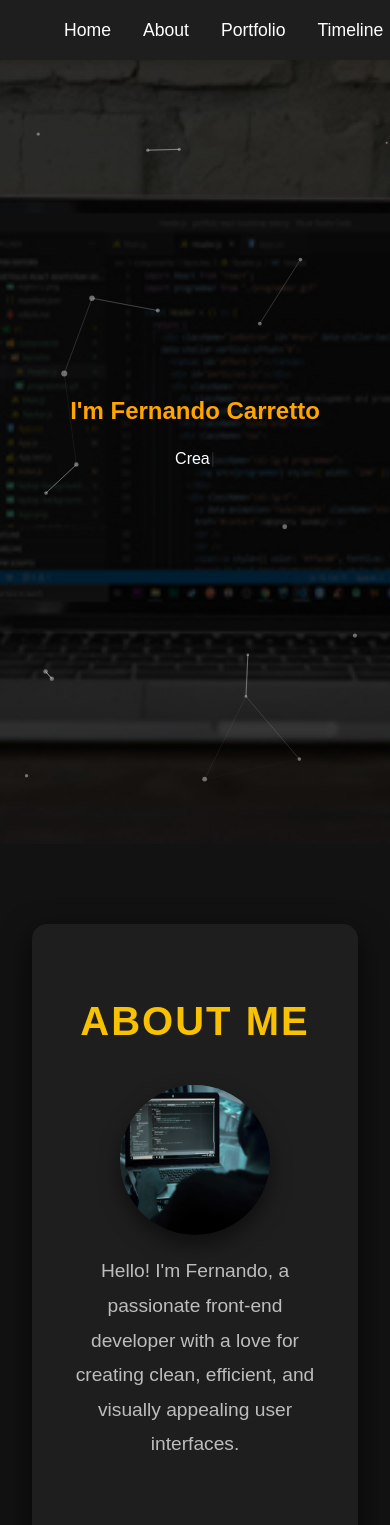
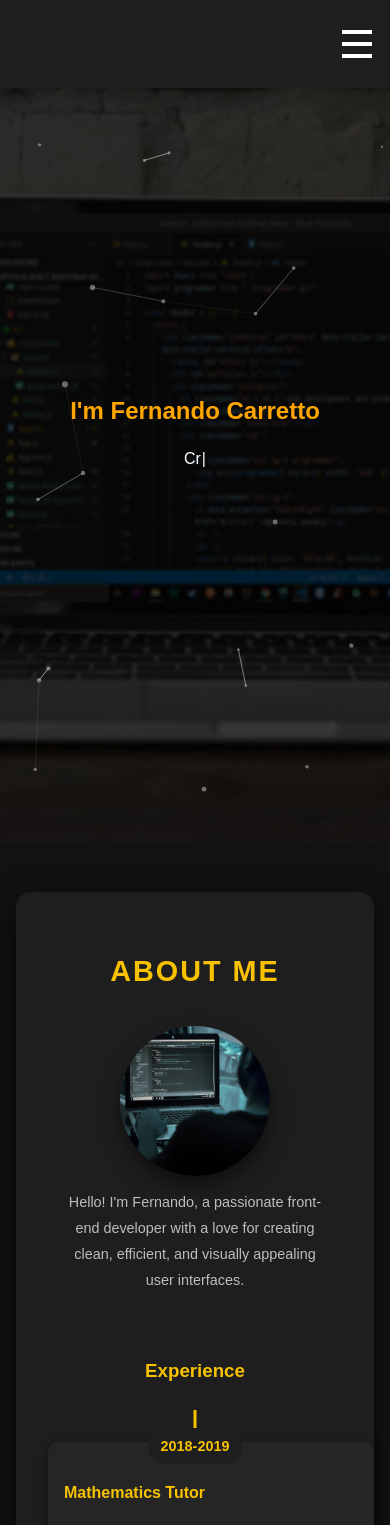
Before and after one commit to Fernando9200/buzzvel-website, a React (Create React App) app: page / in a window 390 px wide. Shown: the top 1525 px of the page. Built offline with nearby package versions, Linux system fonts and the light colour scheme.

Commit message:
Improved responsibility in smaller devices

```diff
--- a/src/components/About/About.css
+++ b/src/components/About/About.css
@@ -1,6 +1,6 @@
 .about {
     position: relative;
-    padding: 5rem 2rem;
+    padding: 3rem 1rem;
     color: #fff;
     font-family: 'Poppins', sans-serif;
     background-color: #121212;
@@ -39,6 +39,7 @@
     display: flex;
     flex-direction: column;
     align-items: center;
+    text-align: center;
   }
 
   .about-image img {
@@ -57,6 +58,7 @@
     font-size: 1.2rem;
     line-height: 1.8;
     color: #bdbdbd;
+    padding: 0 1rem;
   }
 
   .experience-chronology {
@@ -64,7 +66,6 @@
   }
 
   .experience-title {
-    opacity: 2 !important;
     color: #f8c200;
     margin-bottom: 1.5rem;
   }
@@ -173,3 +174,62 @@
   .buzzvel-text:hover {
     transform: translateX(10px);
   }
+
+  /* Responsive Styles */
+  @media screen and (max-width: 768px) {
+    .about-header h2 {
+      font-size: 2rem;
+    }
+
+    .chronology-item {
+      padding-right: 0;
+      padding-left: 0;
+      text-align: center;
+      flex-direction: column;
+    }
+
+    .chronology-item:nth-child(even) {
+      justify-content: center;
+    }
+
+    .chronology-content {
+      width: 80%;
+      margin: 0 auto;
+      text-align: left;
+    }
+
+    .chronology-date {
+      top: -1.5rem;
+      font-size: 1rem;
+      padding: 0.4rem 0.8rem;
+    }
+
+    .about-body {
+      align-items: center;
+      text-align: center;
+    }
+
+    .about-text {
+      font-size: 1rem;
+    }
+  }
+
+  @media screen and (max-width: 480px) {
+    .about-header h2 {
+      font-size: 1.8rem;
+    }
+
+    .chronology-content {
+      width: 100%;
+      padding: 1rem;
+    }
+
+    .chronology-date {
+      font-size: 0.9rem;
+      margin-top: 10px;
+    }
+
+    .about-text {
+      font-size: 0.9rem;
+    }
+  }
--- a/src/components/Navbar/Navbar.css
+++ b/src/components/Navbar/Navbar.css
@@ -6,13 +6,13 @@
   background-color: #1e1e1e;
   box-shadow: 0 4px 6px rgba(0, 0, 0, 0.1);
   z-index: 1000;
-    position: fixed; /* Fix the navbar to the top of the viewport */
-    top: 0; /* Position it at the top */
-    width: 100%; /* Ensure the navbar spans the entire width of the viewport */
+  position: fixed;
+  top: 0;
+  width: 100%;
 }
 
 body {
-    padding-top: 80px; /* Add padding to avoid content being hidden under the navbar */
+  padding-top: 80px;
 }
 
 .navbar-logo {
@@ -24,7 +24,7 @@
 }
 
 .navbar-logo:hover {
-    color: #ff6347; /* Tomato color for hover */
+  color: #ff6347;
 }
 
 .navbar-links {
@@ -48,7 +48,7 @@
 }
 
 .navbar-links a:hover {
-    color: #ff6347; /* Tomato color for hover */
+  color: #ff6347;
 }
 
 .navbar-links a::after {
@@ -66,3 +66,53 @@
 .navbar-links a:hover::after {
   width: 100%;
 }
+
+.hamburger {
+  display: none;
+  flex-direction: column;
+  cursor: pointer;
+  z-index: 1001; /* Ensure it is above other elements */
+  padding: 10px;
+  margin-right: 10px;
+  position: relative;
+  background-color: rgba(255, 0, 0, 0); /* Invisible background for spacing */
+  margin-right: 40px;
+}
+
+.hamburger div {
+  width: 30px; /* Increased width for visibility */
+  height: 4px; /* Increased height for better click target */
+  background-color: #ffffff;
+  margin: 4px 0;
+  transition: all 0.3s ease;
+}
+
+.navbar-links-mobile {
+  display: none; /* Hidden by default */
+  flex-direction: column;
+  background-color: #1e1e1e; /* Match the navbar background */
+  position: absolute;
+  top: 80px;
+  right: 0;
+  width: 100%;
+  z-index: 999;
+  padding: 1rem 2rem;
+}
+
+.navbar-links-mobile li {
+  margin: 1rem 0;
+}
+
+@media (max-width: 768px) {
+  .navbar-links {
+    display: none;
+  }
+
+  .hamburger {
+    display: flex;
+  }
+
+  .navbar-links.navbar-links-mobile {
+    display: flex; /* Only display when mobile menu is active */
+  }
+}
--- a/src/components/Navbar/Navbar.js
+++ b/src/components/Navbar/Navbar.js
@@ -1,17 +1,32 @@
-import React from 'react';
+import React, { useState } from 'react';
 import { Link } from 'react-scroll';
 import './Navbar.css';
 
 function Navbar() {
+  const [isOpen, setIsOpen] = useState(false);
+
+  const toggleMenu = () => {
+    setIsOpen(prevState => !prevState);
+  };
+
+  const closeMenu = () => {
+    setIsOpen(false);
+  };
+
   return (
     <nav className="navbar">
       <div className="navbar-logo"></div>
-      <ul className="navbar-links">
-        <li><Link to="landing" smooth={true} duration={500}>Home</Link></li>
-        <li><Link to="about" smooth={true} duration={500}>About</Link></li>
-        <li><Link to="portfolio" smooth={true} duration={500}>Portfolio</Link></li>
-        <li><Link to="timeline" smooth={true} duration={500}>Timeline</Link></li>
+      <ul className={`navbar-links ${isOpen ? 'navbar-links-mobile' : ''}`}>
+        <li><Link to="landing" smooth={true} duration={500} onClick={closeMenu}>Home</Link></li>
+        <li><Link to="about" smooth={true} duration={500} onClick={closeMenu}>About</Link></li>
+        <li><Link to="portfolio" smooth={true} duration={500} onClick={closeMenu}>Portfolio</Link></li>
+        <li><Link to="timeline" smooth={true} duration={500} onClick={closeMenu}>Timeline</Link></li>
       </ul>
+      <div className="hamburger" onClick={toggleMenu}>
+        <div />
+        <div />
+        <div />
+      </div>
     </nav>
   );
 }
```
Lines whose indentation alone changed are shown as unchanged.
